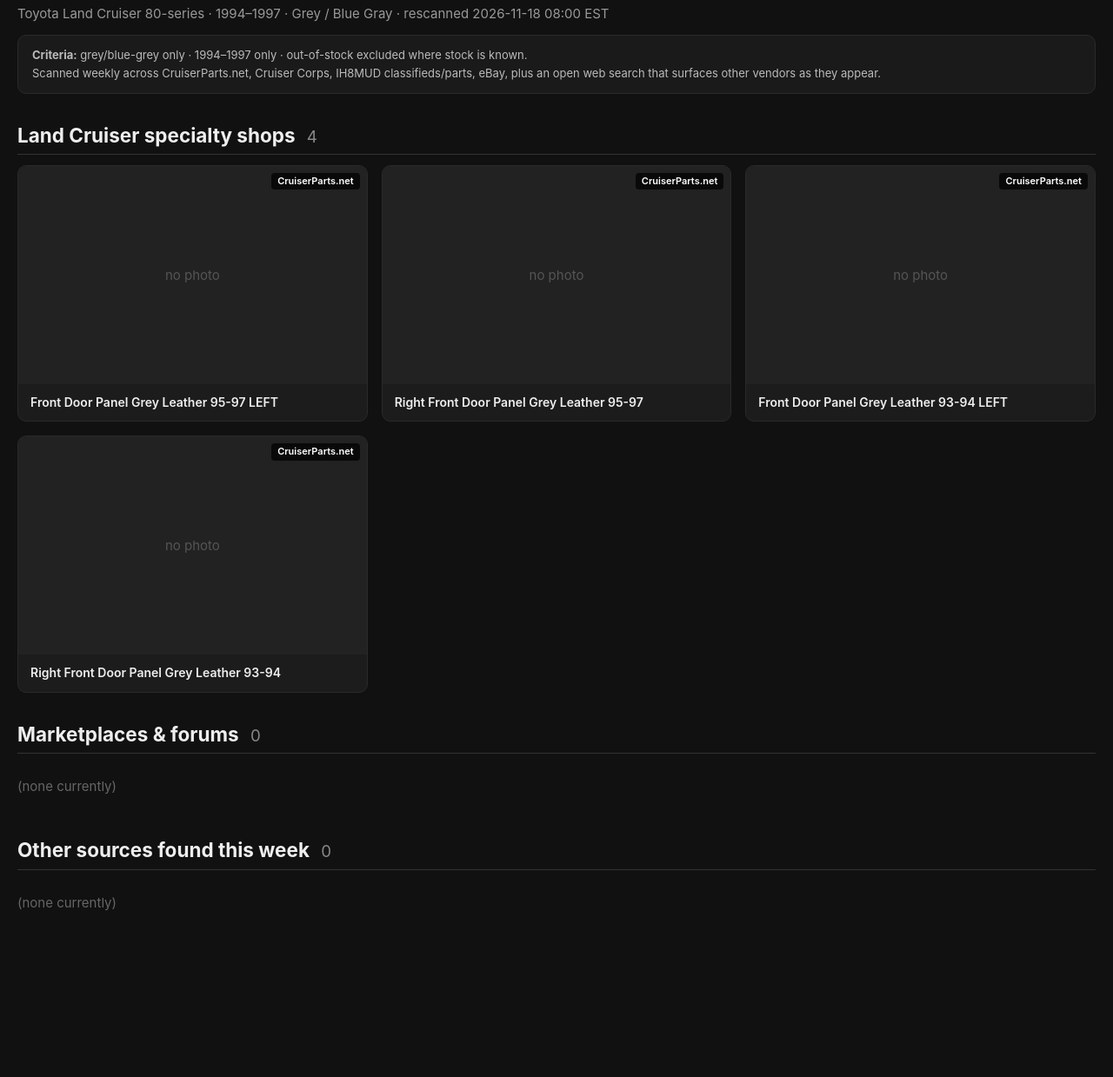
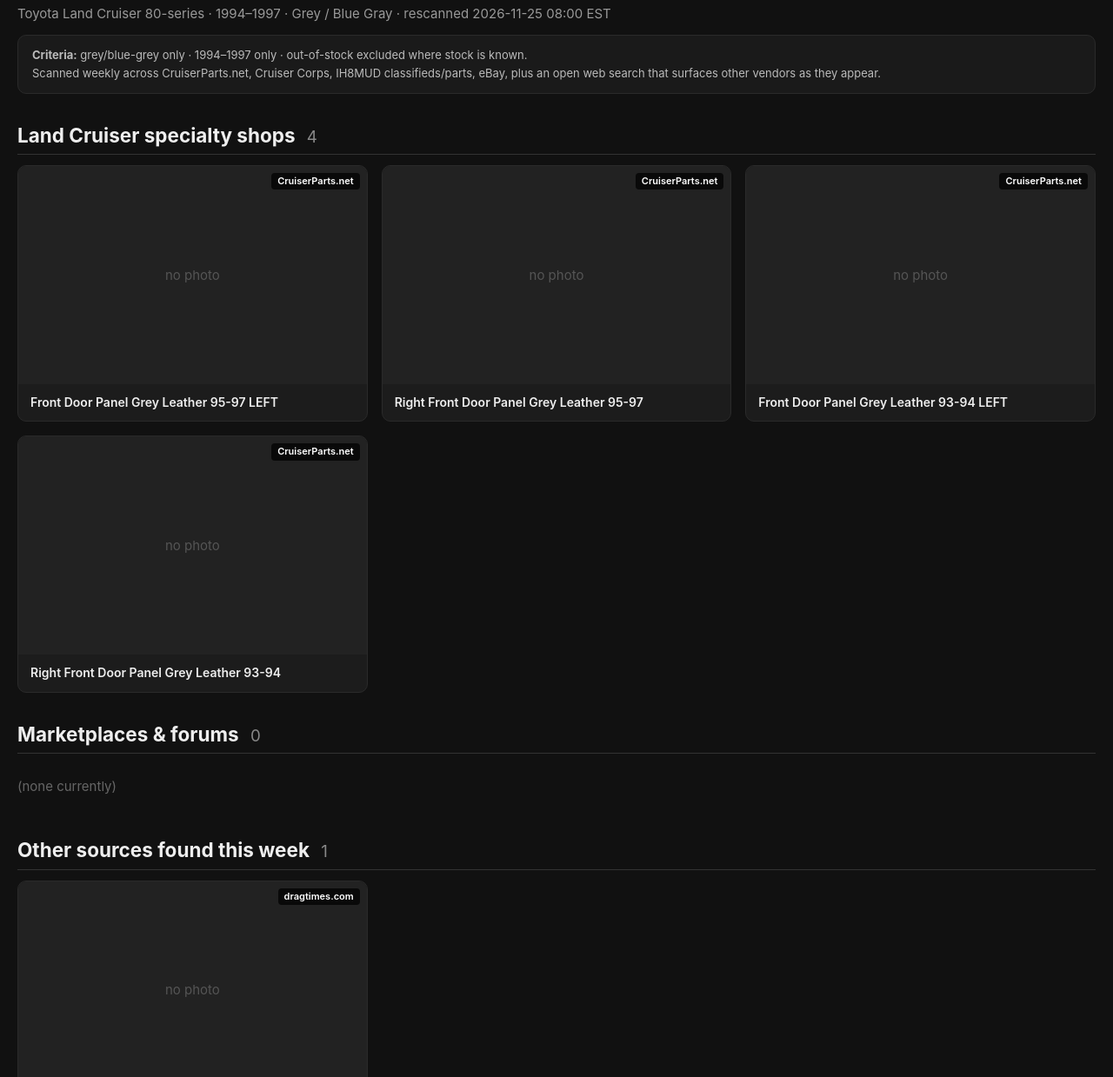
Before and after one commit to Tinleg/12344321, a plain HTML site: page fzj80-door-panels.html in a window 1280 px wide. Shown: the part 61-1300 px from the top of the page at 87% size. Before the commit the page ends 1145 px from the top, so only its background shows below. Drawn offline with Linux system fonts and the light colour scheme.

Commit message:
Update hosted pages: fzj80-door-panels.html

```diff
--- a/fzj80-door-panels.html
+++ b/fzj80-door-panels.html
@@ -1,5 +1,5 @@
 <!doctype html><html><head><meta charset="utf-8"><meta name="viewport" content="width=device-width,initial-scale=1">
-<title>FZJ80 Grey Door Panels — 2026-11-18</title>
+<title>FZJ80 Grey Door Panels — 2026-11-25</title>
 <style>
 :root{color-scheme:light dark}
 body{font:15px/1.4 -apple-system,system-ui,sans-serif;margin:0;padding:20px;background:#111;color:#eee}
@@ -15,7 +15,7 @@ h2{margin:32px 0 12px;border-bottom:1px solid #333;padding-bottom:6px} h2 small{
 .price{display:block;margin-top:6px;font-weight:700;color:#8d8} .none{color:#666}
 </style></head><body>
 <h1>FZJ80 Grey Door Panels</h1>
-<div class="sub">Toyota Land Cruiser 80-series · 1994–1997 · Grey / Blue Gray · rescanned 2026-11-18 08:00 EST</div>
+<div class="sub">Toyota Land Cruiser 80-series · 1994–1997 · Grey / Blue Gray · rescanned 2026-11-25 08:00 EST</div>
 <div class="crit"><b>Criteria:</b> grey/blue-grey only · 1994–1997 only · out-of-stock excluded where stock is known.<br>
 Scanned weekly across CruiserParts.net, Cruiser Corps, IH8MUD classifieds/parts, eBay, plus an open web search that surfaces other vendors as they appear.</div>
 <h2>Land Cruiser specialty shops <small>4</small></h2><div class='grid'><a class="card" href="https://shop.cruiserparts.net/index.php?main_page=product_info&amp;cPath=6_7851&amp;products_id=77702" target="_blank">
@@ -30,5 +30,8 @@ Scanned weekly across CruiserParts.net, Cruiser Corps, IH8MUD classifieds/parts,
 </a><a class="card" href="https://shop.cruiserparts.net/index.php?main_page=product_info&amp;cPath=6_7851&amp;products_id=23767" target="_blank">
   <div class="img noimg"><span class="vendor">CruiserParts.net</span></div>
   <div class="body"><div class="title">Right Front Door Panel Grey Leather 93-94</div></div>
-</a></div><h2>Marketplaces &amp; forums <small>0</small></h2><div class='grid'><p class='none'>(none currently)</p></div><h2>Other sources found this week <small>0</small></h2><div class='grid'><p class='none'>(none currently)</p></div>
+</a></div><h2>Marketplaces &amp; forums <small>0</small></h2><div class='grid'><p class='none'>(none currently)</p></div><h2>Other sources found this week <small>1</small></h2><div class='grid'><a class="card" href="https://www.dragtimes.com/parts/91-97-Toyota-Landcruiser-FJ80-FZJ80-Front-Door-Panels-GRAY-R-L-OEM-JAPAN-LX450_116559798227.html" target="_blank">
+  <div class="img noimg"><span class="vendor">dragtimes.com</span></div>
+  <div class="body"><div class="title">91-97 Toyota Landcruiser FJ80 FZJ80 Front Door Panels GRAY R + L OEM ...</div></div>
+</a></div>
 </body></html>
```
